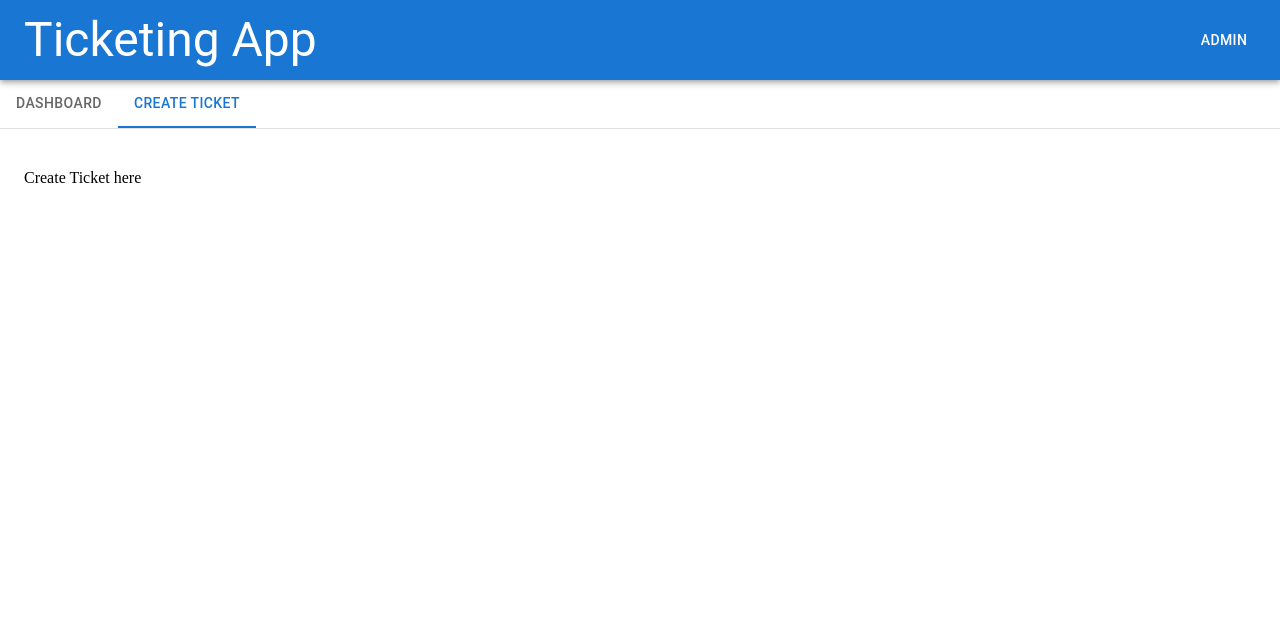
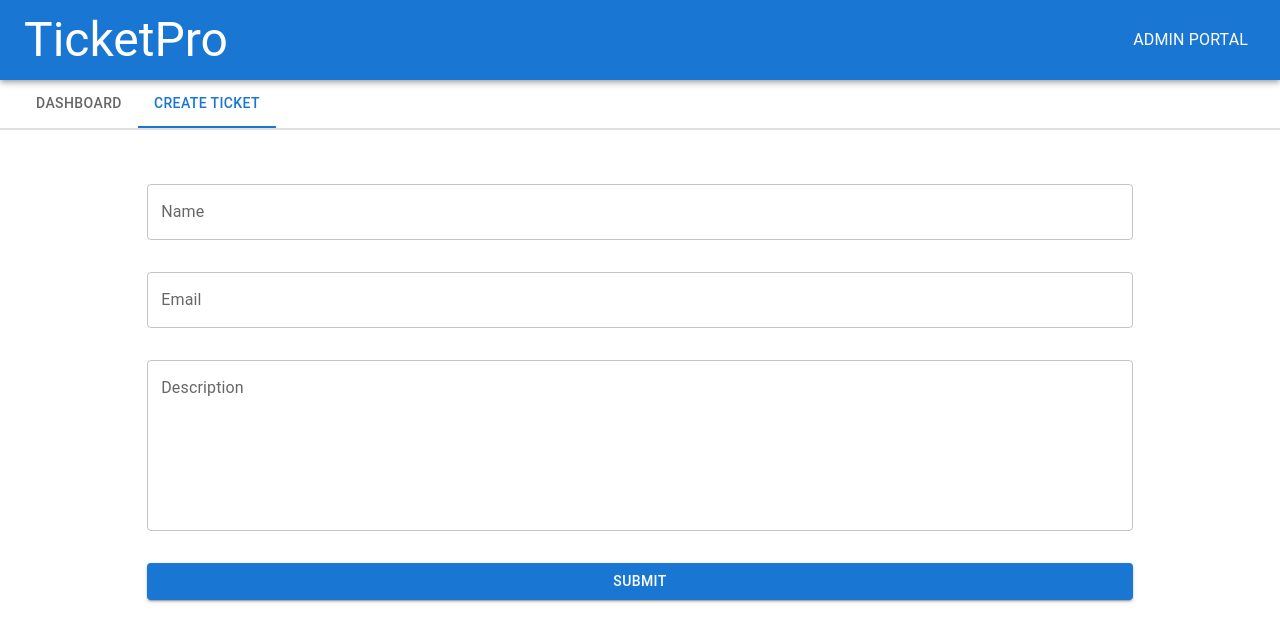
Before and after one commit to JayC1765/ticketPro, a React (Vite) app in the folder client/: page / in a window 1280 px wide. Both pictures are taken after a click on the tab "CREATE TICKET". Shown: the top 642 px of the page. Built offline with nearby package versions, Linux system fonts and the light colour scheme.

Commit message:
created a ticketForm component

```diff
--- a/client/src/App.css
+++ b/client/src/App.css
@@ -8,3 +8,23 @@
   justify-content: space-between;
   align-items: center;
 }
+
+.home-tabs {
+  margin: 0px 20px;
+}
+
+.form-container {
+  display: flex;
+  justify-content: center;
+  margin-top: 30px;
+}
+
+.ticket-form {
+  width: 80%;
+}
+
+.form-fields {
+  display: flex;
+  flex-direction: column;
+  gap: 2rem;
+}
--- a/client/src/components/Navbar.tsx
+++ b/client/src/components/Navbar.tsx
@@ -15,11 +15,11 @@ function Navbar() {
           variant="h3"
           style={{ textDecoration: 'none', color: 'inherit' }}
         >
-          Ticketing App
+          TicketPro
         </Typography>
         <Box>
           <Button component={Link} to="/admin" color="inherit">
-            Admin
+            <Typography>Admin Portal</Typography>
           </Button>
         </Box>
       </Toolbar>
--- /dev/null
+++ b/client/src/components/TicketForm.tsx
@@ -0,0 +1,63 @@
+import React, { useState } from 'react';
+import { TextField, Button, Box } from '@mui/material';
+
+const TicketForm: React.FC = () => {
+  const [name, setName] = useState('');
+  const [email, setEmail] = useState('');
+  const [description, setDescription] = useState('');
+
+  const handleNameChange = (event: React.ChangeEvent<HTMLInputElement>) => {
+    setName(event.target.value);
+  };
+
+  const handleEmailChange = (event: React.ChangeEvent<HTMLInputElement>) => {
+    setEmail(event.target.value);
+  };
+
+  const handleDescriptionChange = (
+    event: React.ChangeEvent<HTMLInputElement>
+  ) => {
+    setDescription(event.target.value);
+  };
+
+  const handleSubmit = (event: React.FormEvent<HTMLFormElement>) => {
+    event.preventDefault();
+    const formData = {
+      name: name,
+      email: email,
+      description: description,
+    };
+    console.log(formData);
+    setName('');
+    setEmail('');
+    setDescription('');
+  };
+
+  return (
+    <Box className="form-container">
+      <form onSubmit={handleSubmit} className="ticket-form">
+        <Box className="form-fields">
+          <TextField label="Name" value={name} onChange={handleNameChange} />
+          <TextField
+            label="Email"
+            type="email"
+            value={email}
+            onChange={handleEmailChange}
+          />
+          <TextField
+            label="Description"
+            multiline
+            rows={6}
+            value={description}
+            onChange={handleDescriptionChange}
+          />
+          <Button type="submit" variant="contained" color="primary">
+            Submit
+          </Button>
+        </Box>
+      </form>
+    </Box>
+  );
+};
+
+export default TicketForm;
--- a/client/src/pages/Home.tsx
+++ b/client/src/pages/Home.tsx
@@ -1,6 +1,7 @@
 import React, { useState } from 'react';
 import { TabContext, TabList, TabPanel } from '@mui/lab';
-import { Box, Tab } from '@mui/material';
+import { Box, Tab, Typography } from '@mui/material';
+import TicketForm from '../components/TicketForm';
 
 const Home: React.FC = () => {
   const [value, setValue] = useState('1');
@@ -12,17 +13,22 @@ const Home: React.FC = () => {
   return (
     <Box>
       <TabContext value={value}>
-        <Box sx={{ borderBottom: 1, borderColor: 'divider' }}>
-          <TabList onChange={handleChange}>
+        <Box
+          sx={{
+            borderBottom: 2,
+            borderColor: 'divider',
+          }}
+        >
+          <TabList onChange={handleChange} className="home-tabs">
             <Tab label="Dashboard" value="1" />
             <Tab label="Create Ticket" value="2" />
           </TabList>
         </Box>
         <TabPanel value="1">
-          <p>Tickets Dashboard</p>
+          <Typography>Tickets Dashboard</Typography>
         </TabPanel>
         <TabPanel value="2">
-          <p>Create Ticket here</p>
+          <TicketForm />
         </TabPanel>
       </TabContext>
     </Box>
```
